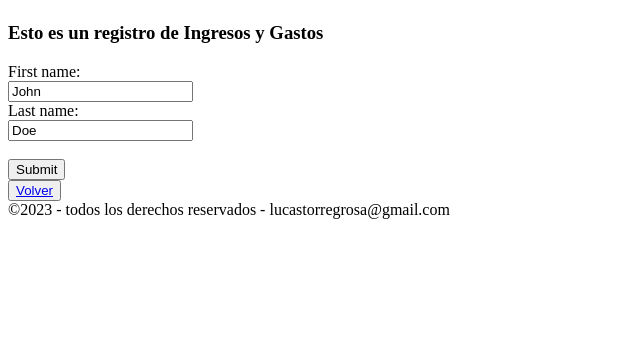
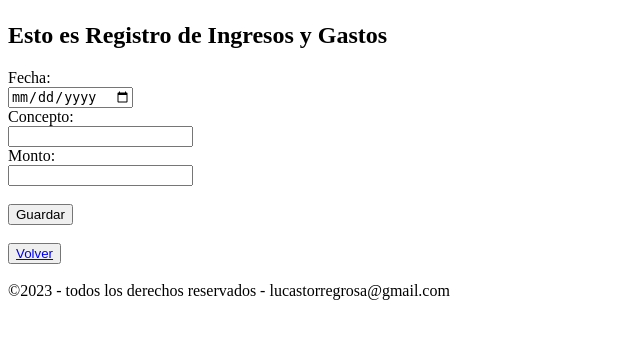
Before and after one commit to LucasTorreg/app-ingresos-gastos, a Flask app: page /new in a window 1280 px wide. Shown: the part 84-423 px from the top of the page, without its empty margins (0-640 px from the left). Run offline with Flask 3, Linux system fonts and the light colour scheme.

Commit message:
plantilla form y variables con herencia desde routes

```diff
--- a/app_ingresos_gastos/routes.py
+++ b/app_ingresos_gastos/routes.py
@@ -14,16 +14,16 @@ def index():
         "concepto":"Supermercado",
         "monto":"-200"}
     ]
-    return render_template("index.html", data = datos)
+    return render_template("index.html", data = datos, titulo = "Lista")
 
 @app.route("/new")
 def new():
-    return render_template("new.html")
+    return render_template("new.html", titulo = "Nuevo", tipoAccion = "Registro", tipoBoton = "Guardar")
 
 @app.route("/delete")
 def delete():
-    return render_template("delete.html")
+    return render_template("delete.html", titulo = "Borrar")
 
 @app.route("/update")
 def update():
-    return render_template("update.html")
+    return render_template("update.html", titulo = "Actualizar", tipoAccion = "Actualización", tipoBoton = "Editar")
--- a/app_ingresos_gastos/templates/base.html
+++ b/app_ingresos_gastos/templates/base.html
@@ -3,7 +3,7 @@
 <head>
     <meta charset="UTF-8">
     <meta name="viewport" content="width=device-width, initial-scale=1.0">
-    <title>Ingresos-Gastos:Lista</title>
+    <title>Ingresos-Gastos:{{titulo}}</title>
 </head>
 <style>
     table, th, td{
@@ -29,7 +29,7 @@
 
         {%endblock%}
     </section>
-
+    <br>
     <footer>
         &copy;2023 - todos los derechos reservados - lucastorregrosa@gmail.com
     </footer>
--- /dev/null
+++ b/app_ingresos_gastos/templates/form.html
@@ -0,0 +1,18 @@
+{% extends "base.html"%}
+{%block pageBase%}
+<h1>Esto es {{tipoAccion}} de Ingresos y Gastos</h1>
+<form action="">
+  <label>Fecha:</label><br>
+  <input type="date" name="fecha"><br>
+  <label>Concepto:</label><br>
+  <input type="text" name="concepto"><br>
+  <label>Monto:</label><br>
+  <input type="number" name="monto"><br><br>
+  <button type="submit">{{tipoBoton}}</button>
+</form>
+<br>
+<button>
+  <a href="/">Volver</a>
+</button>
+
+{%endblock%}
--- a/app_ingresos_gastos/templates/new.html
+++ b/app_ingresos_gastos/templates/new.html
@@ -1,19 +1 @@
-{% extends "base.html"%}
-{%block pageBase%}
- <section>
-
-     <h1>Esto es un registro de Ingresos y Gastos</h1>
-     <form action="/action_page.php">
-         <label for="fname">First name:</label><br>
-         <input type="text" id="fname" name="fname" value="John"><br>
-         <label for="lname">Last name:</label><br>
-         <input type="text" id="lname" name="lname" value="Doe"><br><br>
-         <input type="submit" value="Submit">
-     </form>
-
-     <button>
-         <a href="/">Volver</a>
-     </button>
- </section>
-
- {%endblock%}
+{%extends "form.html"%}
```
Also changed, not shown: app_ingresos_gastos/templates/update.html (+1 -6 lines).
